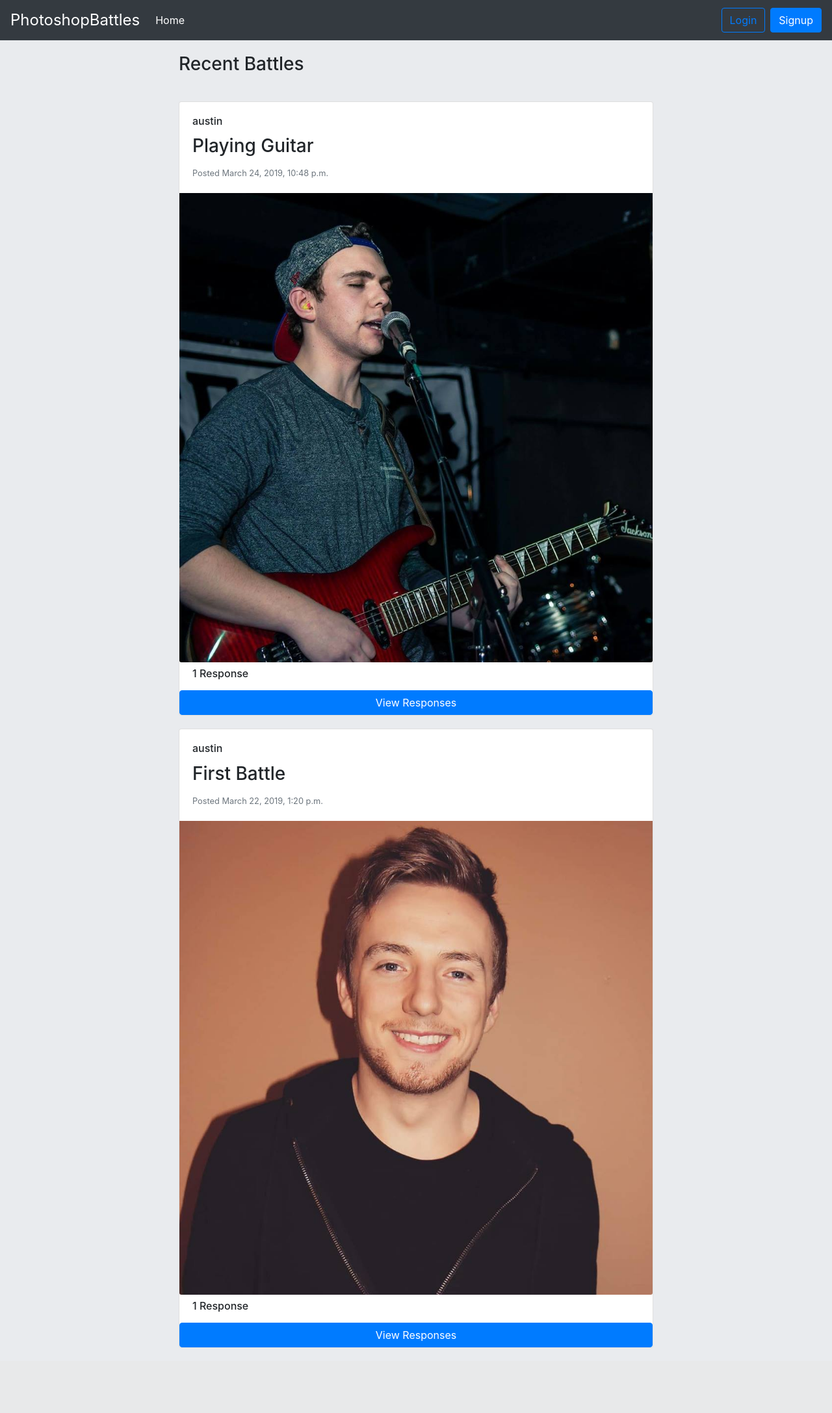
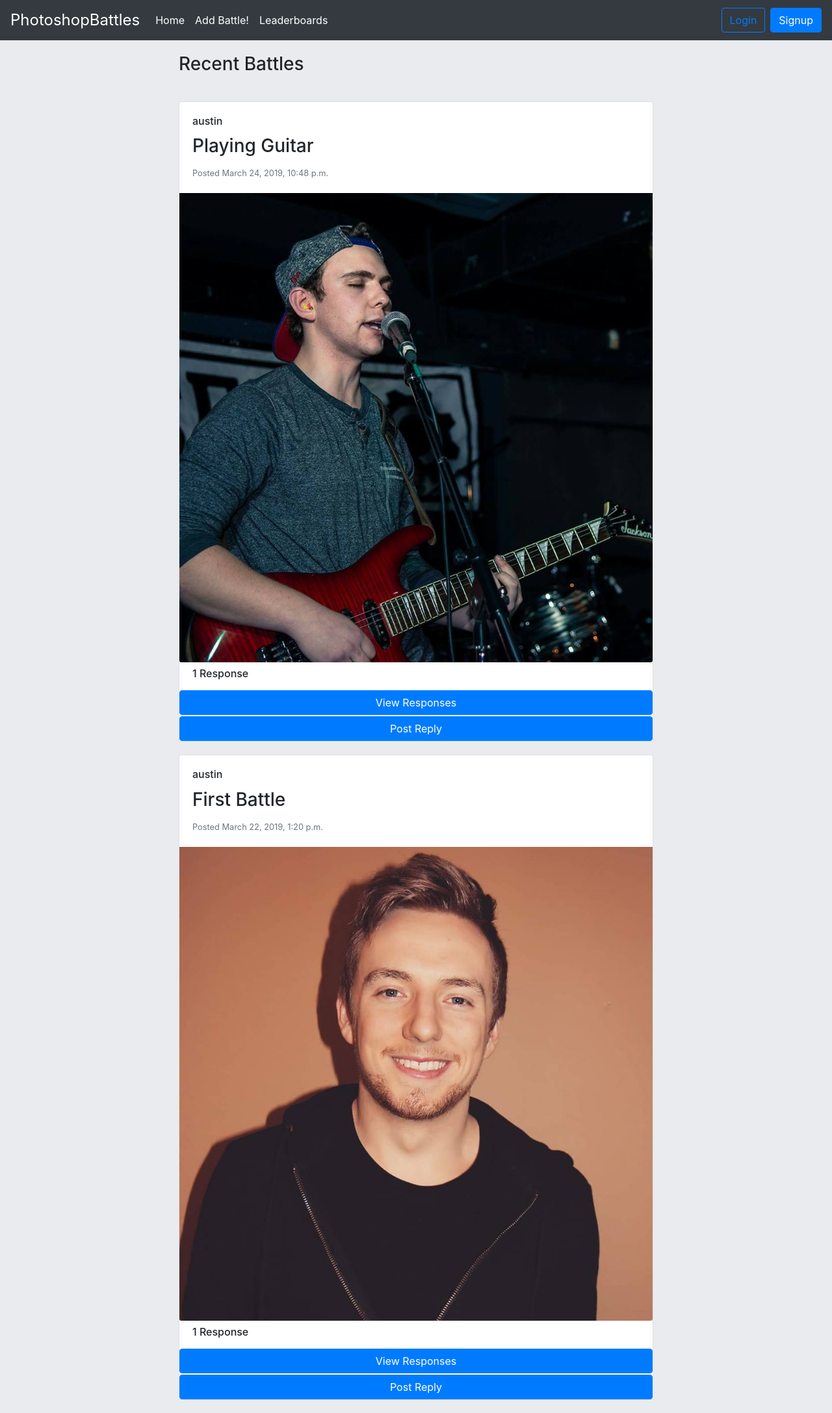
Before and after one commit to AustinMallar/Photoshop-Battles, a Django app: page / in a window 1280 px wide. Shown: the whole page at 65% size. Before the commit the page ends 2073 px from the top, so only its background shows below. Run offline with Django 3.2, Linux system fonts and the light colour scheme; data comes from the database, SQL or seed files in the repository; some libraries are stand-ins or nearby versions.

Commit message:
Added uploading template and minor front end changes.

```diff
--- a/photoshopbattles/application/templates/application/base_layout.html
+++ b/photoshopbattles/application/templates/application/base_layout.html
@@ -32,6 +32,12 @@
     <ul class="navbar-nav mr-auto">
       <li class="nav-item active">
         <a class="nav-link" href="/">Home <span class="sr-only">(current)</span></a>
+      </li>
+      <li class="nav-item active">
+        <a class="nav-link" href="/">Add Battle! <span class="sr-only">(current)</span></a>
+      </li>
+      <li class="nav-item active">
+        <a class="nav-link" href="/">Leaderboards <span class="sr-only">(current)</span></a>
       </li>
       </ul>
     <ul class="navbar-nav m1-auto">
--- a/photoshopbattles/application/templates/application/post.html
+++ b/photoshopbattles/application/templates/application/post.html
@@ -23,6 +23,16 @@
         </div>
       </div>
     </div>
+    <button type="button" class="btn btn-primary reply-button" data-toggle="modal" data-target=".bd-example-modal-md-{{post.id}}-reply">Post Reply</button>
+    <div class="modal fade bd-example-modal-md-{{post.id}}-reply" tabindex="-1" role="dialog" aria-labelledby="myLargeModalLabel" aria-hidden="true">
+      <div class="modal-dialog modal-md">
+        <div class="modal-content">
+          {% for reply in post.reply_set.all %}
+          {% include 'application/upload_reply.html' %}
+          {% endfor %}
+        </div>
+      </div>
+    </div>
     {% else%}
     <h5 class="reply-heading">{{ post.reply_set.count }} Responses</h5>
     <div class="modal fade bd-example-modal-md-{{post.id}}" tabindex="-1" role="dialog" aria-labelledby="myLargeModalLabel" aria-hidden="true">
@@ -30,10 +40,18 @@
         <div class="modal-content">
           {% for reply in post.reply_set.all %}
           {% include 'application/reply.html' %}
+          {% endfor %}
         </div>
       </div>
     </div>
-    {% endfor %}
+    <button type="button" class="btn btn-primary reply-button" data-toggle="modal" data-target=".bd-example-modal-md-{{post.id}}-reply">Post Reply</button>
+    <div class="modal fade bd-example-modal-md-{{post.id}}-reply" tabindex="-1" role="dialog" aria-labelledby="myLargeModalLabel" aria-hidden="true">
+      <div class="modal-dialog modal-md">
+        <div class="modal-content">
+
+        </div>
+      </div>
+    </div>
     {% endif %}
     {% else %}
     <h5 class="reply-heading">No replies yet..</h5>
--- a/photoshopbattles/application/templates/application/reply.html
+++ b/photoshopbattles/application/templates/application/reply.html
@@ -1,9 +1,9 @@
 <div class="reply">
   <div class="card-body">
     <h6 class="card-title">{{reply.user}}</h6>
-    <h3 class="card-title">{{reply.title}}</h6>
-    <p class="card-text"><small class="text-muted">Posted {{reply.pub_date}}</small></p>
-    <button type="button" class="btn btn-outline-success">Like</button>
+    <h3 class="card-title">{{reply.title}}</h3>
+    <p class="card-text"><small class="text-muted">Posted {{reply.pub_date}}</small> <button type="button" class="btn btn-outline-success like-btn">Like</button></p>
+    <button type="button" class="btn btn-primary" data-toggle="modal" data-target=".bd-example-modal-md-{{post.id}}-reply">Post Reply</button>
   </div>
   <img class="card-img-bottom" src="media/{{ reply.image }}" alt="Card image cap" >
 </div>
--- /dev/null
+++ b/photoshopbattles/application/templates/application/upload_reply.html
@@ -0,0 +1,10 @@
+<div class="upload_reply">
+    <div class="card-body">
+        <div class="form-group">
+            <label for="titleInput">Title:</label>
+            <input type="text" class="form-control" id="titleInput">
+        </div>
+        <p class="card-text"><small class="text-muted">Click image to upload.</small> <button type="button" class="btn btn-primary like-btn">Post</button></p>
+    </div>
+    <img class="card-img-bottom" src="media/upload.png" alt="Card image cap" > <!--Currently hardcoded for upload image-->
+</div>
--- a/photoshopbattles/static/css/main.css
+++ b/photoshopbattles/static/css/main.css
@@ -27,3 +27,15 @@ body {
 .reply-heading {
     padding: 0.5rem 1.25rem;
 }
+
+.like-btn {
+    float:right;
+}
+
+.reply-button{
+    margin-top:2px;
+}
+
+.nav-link:hover{
+    background-color: rgb(42, 41, 41);
+}
```
Also changed, not shown: photoshopbattles/media/upload.png (added).
